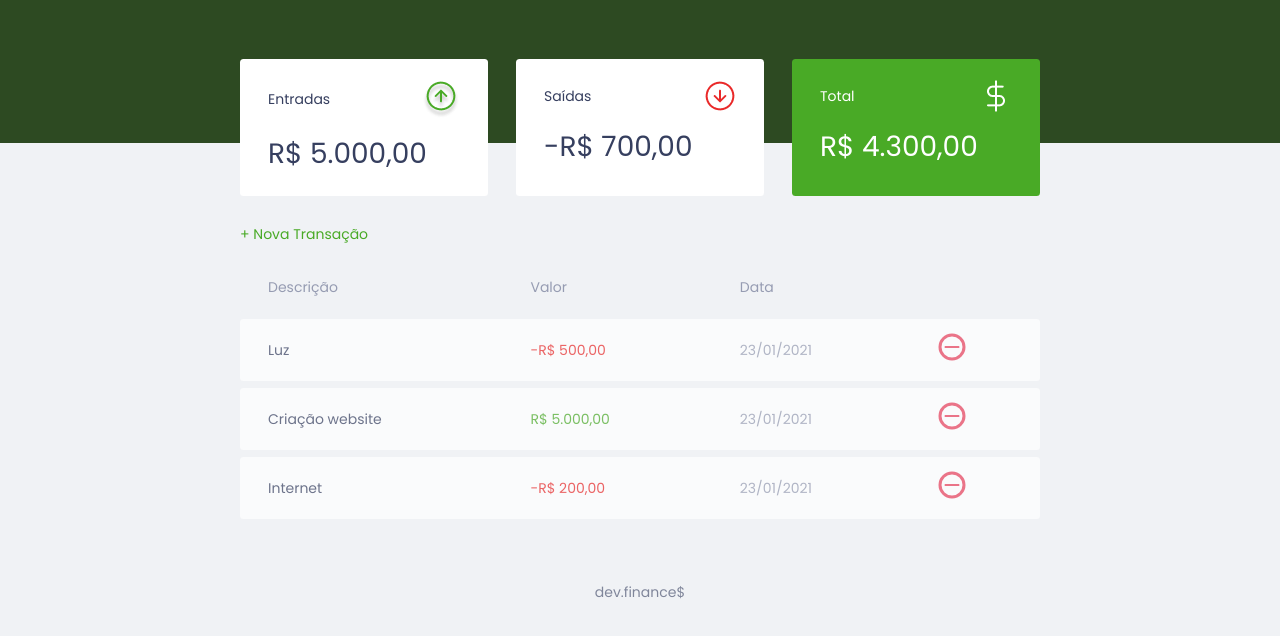
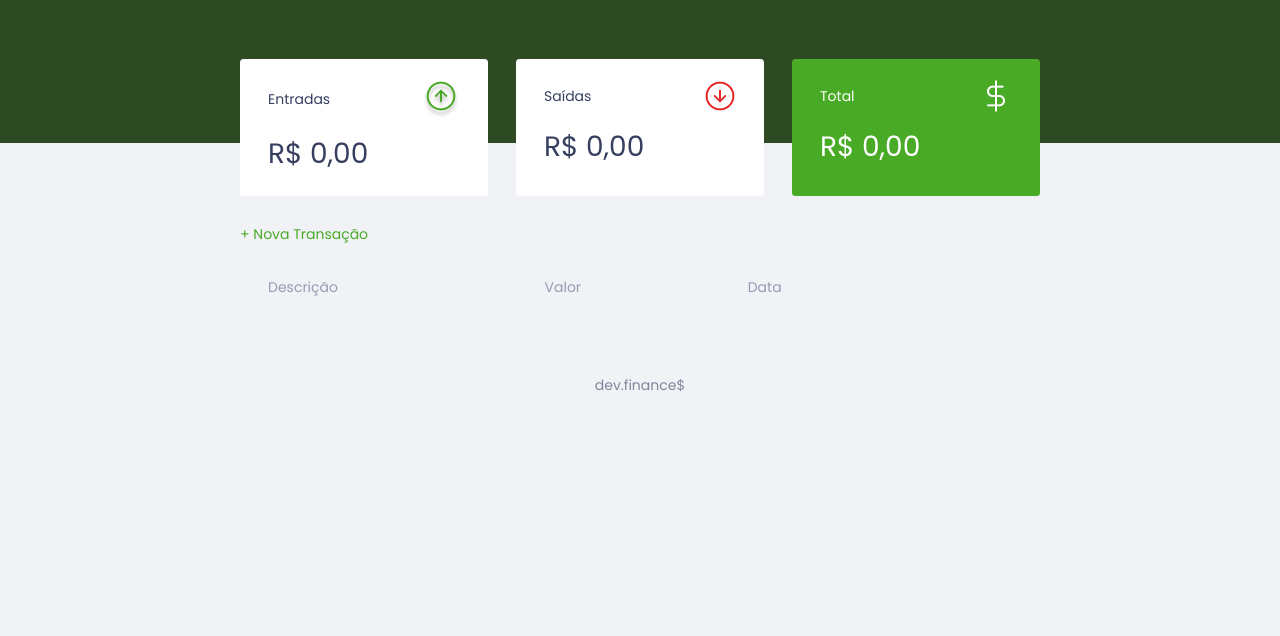
Before and after one commit to fgalletti93/dev.finance, a plain HTML site: page index.html in a window 1280 px wide. Shown: the part 54-690 px from the top of the page. Drawn offline with Linux system fonts and the light colour scheme.

Commit message:
configurações local storage do browser

```diff
--- a/index.html
+++ b/index.html
@@ -25,7 +25,7 @@
                         <img src="assets/income.png" alt="Imagem de entradas">
                     </span>
                 </h3>
-                <p id="incomeDisplay">R$ 5.000,00</p>
+                <p id="incomeDisplay">R$ 0,00</p>
             </div>
             <div class="card">
                 <h3>
@@ -34,7 +34,7 @@
                         <img src="assets/expense.png" alt="Imagem de saídas">
                     </span>
                 </h3>
-                <p id="expenseDisplay">R$ 2.000,00</p>
+                <p id="expenseDisplay">R$ 0,00</p>
             </div>
             <div class="card" id="total">
                 <h3>
@@ -43,7 +43,7 @@
                         <img src="assets/total.png" alt="Imagem de total">
                     </span>
                 </h3>
-                <p id="totalDisplay">R$ 3.000,00</p>
+                <p id="totalDisplay">R$ 0,00</p>
             </div>
         </section>
 
--- a/script.js
+++ b/script.js
@@ -11,24 +11,18 @@ const Modal = {
             .classList.remove('active')
     }
 }
+
+const Storage ={
+    get() {
+        return JSON.parse(localStorage.getItem("dev.finances:transactions")) || []
+    },
+    set(transactions) {
+        localStorage.setItem("dev.finances:transaction", JSON.stringify(transactions))
+    }
+}
+
 const Transaction = {
-    all: [
-        {
-            description: 'Luz',
-            amount: -50000,
-            date: '23/01/2021',
-        },
-        {
-            description: 'Criação website',
-            amount: 500000,
-            date: '23/01/2021',
-        },
-        {
-            description: 'Internet',
-            amount: -20000,
-            date: '23/01/2021',
-        },
-    ],
+    all: Storage.get(),
 
     add(transaction){
         Transaction.all.push(transaction)
@@ -185,21 +179,13 @@ const Form = {
 
 }
 
-const Storage ={
-    get() {
-        return JSON.parse(localStorage.getItem("dev.finances:transactions")) || []
-    },
-    set(transactions) {
-        localStorage.setItem("dev.finances:transaction", JSON.stringify(transactions))
-    }
-}
-
 const App = {
     init() {
 
         Transaction.all.forEach(DOM.addTransaction)
 
         DOM.updateBalance()
+        Storage.set(Transaction.all)
     },
     reload() {
         DOM.clearTransactions()
--- a/style.css
+++ b/style.css
@@ -209,6 +209,8 @@ td.expense{
 
     opacity: 0;
     visibility: hidden;
+
+    z-index: 999;
 }
 
 .modal-overlay.active{
@@ -219,6 +221,9 @@ td.expense{
 .modal{
     background: var(--bgcolor);
     padding: 2.4rem;
+
+    position: relative;
+    z-index: 1;
 }
 
 /******FORM******/
```
